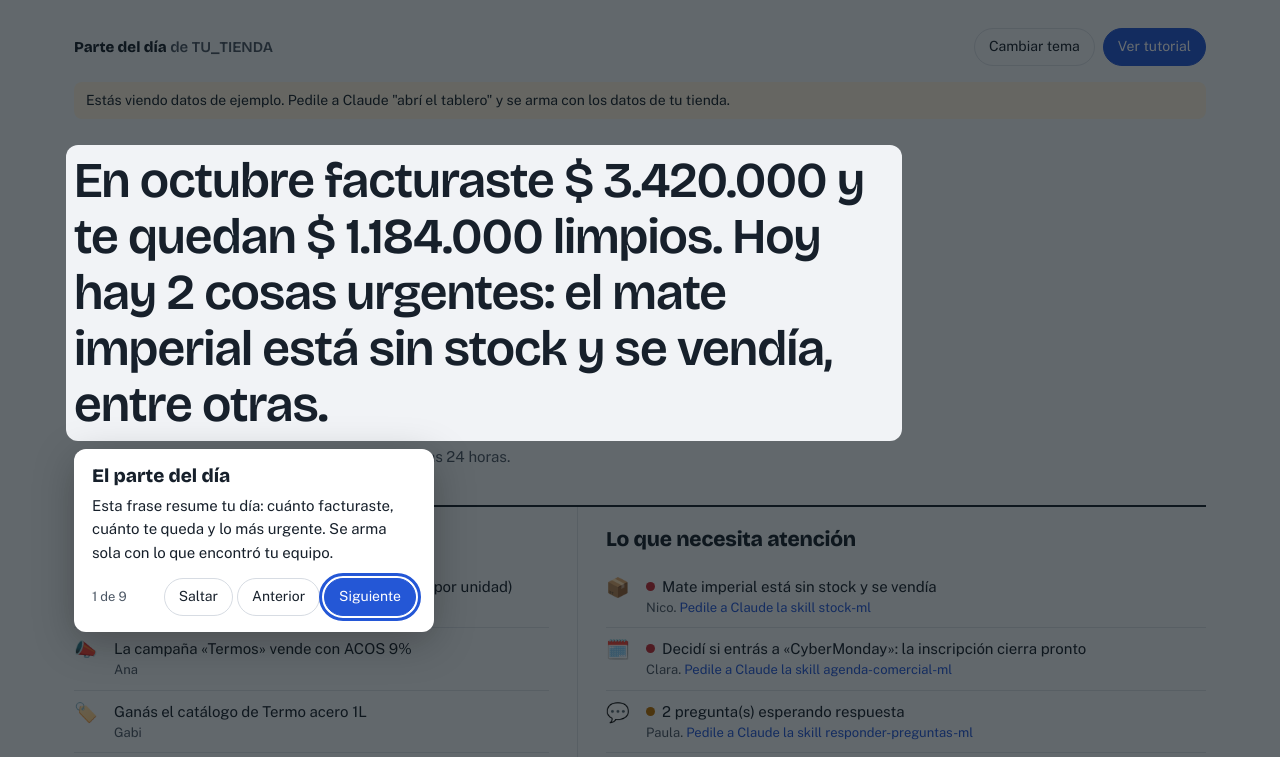
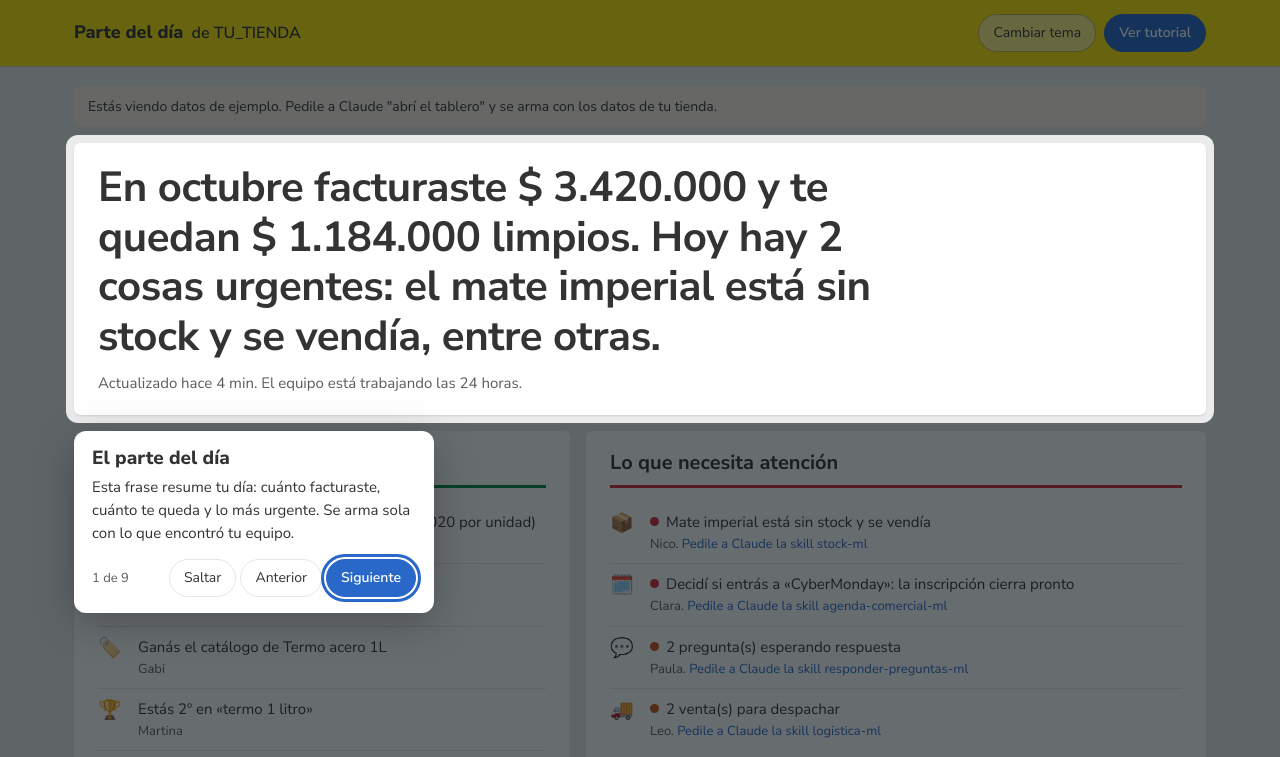
Before and after one commit to kokesaurio/mercadolibre-sellers-mcp-algoritmo-Digital, a website: page panel/tablero.html in a window 1280 px wide. Shown: the top 757 px of the page. Drawn offline with nearby package versions, Linux system fonts and the light colour scheme.

Commit message:
v1.24.0: 🟡 tablero con los colores de MercadoLibre (franja amarilla, azul ML, tarjetas blancas, estados ML) con contraste accesible y colores de gráficos validados en claro y oscuro
Co-Authored-By: Claude Opus 5.5 <noreply@anthropic.com>
Claude-Session: https://claude.ai/code/session_015nMNCE6qKVmqdcWRTLKcgx

```diff
--- a/package.json
+++ b/package.json
@@ -1,6 +1,6 @@
 {
   "name": "@algoritmodigital/meli-sellers-mcp",
-  "version": "1.23.0",
+  "version": "1.24.0",
   "description": "MCP de MercadoLibre para vendedores — conectá tu cuenta a Claude sin servidor propio. 40 herramientas y un equipo de 18 trabajadores que vigilan 24/7 (más su jefe): ventas, publicaciones, preguntas, precios, promociones, competencia.",
   "type": "module",
   "bin": {
--- a/panel/tablero.html
+++ b/panel/tablero.html
@@ -6,53 +6,64 @@
 <title>Parte del día</title>
 <link rel="preconnect" href="https://fonts.googleapis.com">
 <link rel="preconnect" href="https://fonts.gstatic.com" crossorigin>
-<link href="https://fonts.googleapis.com/css2?family=Bricolage+Grotesque:opsz,wght@12..96,400;12..96,600;12..96,800&family=Public+Sans:wght@400;500;600&display=swap" rel="stylesheet">
+<link href="https://fonts.googleapis.com/css2?family=Nunito+Sans:opsz,wght@6..12,400;6..12,600;6..12,700;6..12,800&display=swap" rel="stylesheet">
 <style>
+  /* Colores de MercadoLibre (amarillo, azul, grises y estados), en versiones legibles */
   :root {
-    --tiza: #F1F3F6; --hoja: #FFFFFF; --tinta: #17202B; --tinta-2: #4A5563; --filete: #D7DCE3;
-    --senal: #2457D6; --verde: #107A57; --ambar: #B86E00; --rojo: #C02A35;
-    --verde-suave: #E3F2EC; --ambar-suave: #FBF0DD; --rojo-suave: #F8E3E5; --senal-suave: #E5ECFB;
-    --serie-ventas: #2457D6; --serie-ads: #B0368E;
-    --display: 'Bricolage Grotesque', 'Segoe UI', system-ui, sans-serif;
-    --texto: 'Public Sans', 'Segoe UI', system-ui, sans-serif;
+    --tiza: #EBEBEB; --hoja: #FFFFFF; --tinta: #333333; --tinta-2: #5C5C5C; --filete: #E6E6E6;
+    --amarillo: #FFE600; --sobre-amarillo: #333333;
+    --senal: #2968C8; --azul-ml: #3483FA; --verde: #008A44; --ambar: #C2581E; --rojo: #D12A3C;
+    --verde-suave: #E6F7EE; --ambar-suave: #FFF1E8; --rojo-suave: #FDECEE; --senal-suave: #E3EDFB;
+    --serie-ventas: #3483FA; --serie-ads: #B0368E; --sombra: 0 1px 2px rgba(0,0,0,.12);
+    --display: 'Proxima Nova', 'Nunito Sans', 'Helvetica Neue', Arial, sans-serif;
+    --texto: 'Proxima Nova', 'Nunito Sans', 'Helvetica Neue', Arial, sans-serif;
   }
   @media (prefers-color-scheme: dark) { :root:not([data-tema="claro"]) {
-    --tiza: #0F1A1E; --hoja: #15232A; --tinta: #E8EEF0; --tinta-2: #A7B6BC; --filete: #26383F;
-    --senal: #7FA3FF; --verde: #4CC79A; --ambar: #F0B04F; --rojo: #FF7A82;
-    --verde-suave: #143329; --ambar-suave: #3A2C12; --rojo-suave: #3D1C20; --senal-suave: #1A2A4A; --serie-ventas: #5E86F0; --serie-ads: #D65AAE; } }
+    --tiza: #121212; --hoja: #1F1F1F; --tinta: #EEEEEE; --tinta-2: #B3B3B3; --filete: #333333;
+    --senal: #7EAEFF; --azul-ml: #4C8EF7; --verde: #39C27A; --ambar: #FF9A5C; --rojo: #FF6B78;
+    --verde-suave: #12301F; --ambar-suave: #3A2416; --rojo-suave: #3A1A1E; --senal-suave: #18263D;
+    --serie-ventas: #4C8EF7; --serie-ads: #D65AAE; --sombra: 0 1px 2px rgba(0,0,0,.5); } }
   :root[data-tema="oscuro"] {
-    --tiza: #0F1A1E; --hoja: #15232A; --tinta: #E8EEF0; --tinta-2: #A7B6BC; --filete: #26383F;
-    --senal: #7FA3FF; --verde: #4CC79A; --ambar: #F0B04F; --rojo: #FF7A82;
-    --verde-suave: #143329; --ambar-suave: #3A2C12; --rojo-suave: #3D1C20; --senal-suave: #1A2A4A; --serie-ventas: #5E86F0; --serie-ads: #D65AAE; }
+    --tiza: #121212; --hoja: #1F1F1F; --tinta: #EEEEEE; --tinta-2: #B3B3B3; --filete: #333333;
+    --senal: #7EAEFF; --azul-ml: #4C8EF7; --verde: #39C27A; --ambar: #FF9A5C; --rojo: #FF6B78;
+    --verde-suave: #12301F; --ambar-suave: #3A2416; --rojo-suave: #3A1A1E; --senal-suave: #18263D;
+    --serie-ventas: #4C8EF7; --serie-ads: #D65AAE; --sombra: 0 1px 2px rgba(0,0,0,.5); }
 
   * { box-sizing: border-box; }
   html { -webkit-text-size-adjust: 100%; }
   body { margin: 0; background: var(--tiza); color: var(--tinta); font: 400 16px/1.55 var(--texto); }
-  .pagina { max-width: 1180px; margin: 0 auto; padding: 28px 24px 80px; }
+  .pagina { max-width: 1180px; margin: 0 auto; padding: 20px 24px 60px; }
   a { color: var(--senal); }
   button { font: inherit; color: inherit; }
   :focus-visible { outline: 3px solid var(--senal); outline-offset: 2px; border-radius: 4px; }
 
   /* Cabecera */
-  .cabecera { display: flex; align-items: center; justify-content: space-between; gap: 16px; flex-wrap: wrap; }
-  .sello { font: 600 15px/1.2 var(--display); color: var(--tinta-2); }
-  .sello strong { color: var(--tinta); font-weight: 800; }
+  .banda { background: var(--amarillo); color: var(--sobre-amarillo); box-shadow: 0 1px 0 rgba(0,0,0,.1); }
+  .cabecera { max-width: 1180px; margin: 0 auto; padding: 14px 24px; display: flex; align-items: center; justify-content: space-between; gap: 16px; flex-wrap: wrap; }
+  .sello { font: 600 16px/1.2 var(--display); color: var(--sobre-amarillo); }
+  .sello strong { font-weight: 800; font-size: 18px; margin-right: 4px; }
+  .banda .boton { border-color: rgba(0,0,0,.25); color: var(--sobre-amarillo); background: rgba(255,255,255,.5); }
+  .banda .boton:hover { background: #fff; }
+  .banda .boton.principal { background: #2968C8; border-color: #2968C8; color: #fff; }
+  .tarjeta { background: var(--hoja); border-radius: 6px; box-shadow: var(--sombra); padding: 20px 24px; margin-bottom: 16px; }
   .acciones { display: flex; gap: 8px; }
   .boton { background: transparent; border: 1px solid var(--filete); padding: 7px 14px; border-radius: 999px; cursor: pointer; font-size: 14px; }
   .boton:hover { border-color: var(--tinta-2); }
-  .boton.principal { background: var(--senal); border-color: var(--senal); color: #fff; }
+  .boton.principal { background: #2968C8; border-color: #2968C8; color: #fff; font-weight: 600; }
+  .boton { background: var(--hoja); }
 
   /* La frase */
-  .frase { font: 600 clamp(28px, 4.2vw, 50px)/1.12 var(--display); letter-spacing: -0.02em; margin: 34px 0 12px; max-width: 26ch; }
-  .frase-pie { color: var(--tinta-2); margin: 0 0 36px; font-size: 15px; }
+  .frase { font: 700 clamp(26px, 3.6vw, 42px)/1.18 var(--display); letter-spacing: -0.01em; margin: 0 0 10px; max-width: 32ch; }
+  .frase-pie { color: var(--tinta-2); margin: 0; font-size: 15px; }
   @media (prefers-reduced-motion: no-preference) { .frase { animation: entra 700ms cubic-bezier(.2,.7,.2,1) both; } }
   @keyframes entra { from { opacity: 0; transform: translateY(10px); } to { opacity: 1; transform: none; } }
 
   /* Dos columnas */
-  .balance { display: grid; grid-template-columns: 1fr 1.25fr; gap: 0; border-top: 2px solid var(--tinta); }
-  .columna { padding: 20px 28px 26px 0; }
-  .columna + .columna { padding: 20px 0 26px 28px; border-left: 1px solid var(--filete); }
-  h2 { font: 800 21px/1.2 var(--display); margin: 0 0 14px; letter-spacing: -0.01em; }
+  .balance { display: grid; grid-template-columns: 1fr 1.25fr; gap: 16px; margin-bottom: 16px; }
+  .columna { background: var(--hoja); border-radius: 6px; box-shadow: var(--sombra); padding: 20px 24px; }
+  .columna h2 { padding-bottom: 10px; border-bottom: 3px solid var(--verde); }
+  .columna + .columna h2 { border-bottom-color: var(--rojo); }
+  h2 { font: 700 20px/1.2 var(--display); margin: 0 0 14px; }
   .lista { list-style: none; margin: 0; padding: 0; }
   .lista li { display: grid; grid-template-columns: 30px 1fr; gap: 10px; padding: 9px 0; border-bottom: 1px solid var(--filete); }
   .lista li:last-child { border-bottom: 0; }
@@ -65,11 +76,11 @@
   .vacio { color: var(--tinta-2); font-size: 15px; padding: 8px 0; }
 
   /* Números */
-  .numeros { display: grid; grid-template-columns: repeat(auto-fit, minmax(170px, 1fr)); border-top: 1px solid var(--filete); border-bottom: 1px solid var(--filete); margin: 8px 0 44px; }
+  .numeros { display: grid; grid-template-columns: repeat(auto-fit, minmax(170px, 1fr)); background: var(--hoja); border-radius: 6px; box-shadow: var(--sombra); padding: 4px 8px; margin: 0 0 16px; }
   .numero { padding: 18px 18px 16px 0; }
   .numero + .numero { padding-left: 18px; border-left: 1px solid var(--filete); }
   .numero .t { font-size: 13px; color: var(--tinta-2); }
-  .numero .v { font: 800 clamp(22px, 2.3vw, 30px)/1.1 var(--display); white-space: nowrap; margin: 4px 0 2px; font-variant-numeric: tabular-nums; letter-spacing: -0.02em; }
+  .numero .v { font: 700 clamp(22px, 2.3vw, 30px)/1.1 var(--display); white-space: nowrap; margin: 4px 0 2px; font-variant-numeric: tabular-nums; letter-spacing: -0.02em; }
   .numero .d { font-size: 13px; color: var(--tinta-2); }
   .numero.verde .v { color: var(--verde); } .numero.ambar .v { color: var(--ambar); } .numero.rojo .v { color: var(--rojo); }
 
@@ -77,7 +88,7 @@
   .hoy { display: grid; grid-template-columns: 1fr 1fr; gap: 44px; margin: 4px 0 18px; }
   .hoy .t { font-size: 14px; color: var(--tinta-2); display: flex; align-items: center; gap: 8px; }
   .hoy .clave { width: 12px; height: 12px; border-radius: 3px; display: inline-block; }
-  .hoy .v { font: 800 clamp(34px, 4.6vw, 52px)/1.05 var(--display); letter-spacing: -0.02em; font-variant-numeric: tabular-nums; margin: 4px 0; white-space: nowrap; }
+  .hoy .v { font: 700 clamp(34px, 4.6vw, 52px)/1.05 var(--display); letter-spacing: -0.02em; font-variant-numeric: tabular-nums; margin: 4px 0; white-space: nowrap; }
   .hoy .d { font-size: 14px; color: var(--tinta-2); }
   .graficos { display: grid; grid-template-columns: 1fr 1fr; gap: 44px; }
   .grafico { margin: 0; }
@@ -94,14 +105,14 @@
   .lienzo .sin-datos { font-size: 14px; color: var(--tinta-2); padding: 70px 0; text-align: center; border: 1px dashed var(--filete); border-radius: 8px; }
   .tip { position: fixed; z-index: 30; pointer-events: none; background: var(--tinta); color: var(--tiza); border-radius: 8px; padding: 8px 11px; font-size: 13px; line-height: 1.45; box-shadow: 0 6px 24px rgba(0,0,0,.2); display: none; max-width: 240px; }
   .tip b { font-size: 15px; font-variant-numeric: tabular-nums; }
-  #tabla-dia { margin-top: 18px; max-height: 360px; overflow: auto; background: var(--hoja); border-radius: 10px; padding: 4px 14px; }
+  #tabla-dia { margin-top: 18px; max-height: 360px; overflow: auto; border: 1px solid var(--filete); border-radius: 6px; padding: 4px 14px; }
   @media (max-width: 860px) { .hoy, .graficos { grid-template-columns: 1fr; gap: 24px; } }
 
   /* Planilla del equipo */
-  .bloque { margin: 0 0 44px; }
+  .bloque { background: var(--hoja); border-radius: 6px; box-shadow: var(--sombra); padding: 20px 24px; margin: 0 0 16px; }
   .bloque-cab { display: flex; align-items: baseline; justify-content: space-between; gap: 12px; flex-wrap: wrap; margin-bottom: 10px; }
   .bloque-cab p { margin: 0; color: var(--tinta-2); font-size: 14px; }
-  .planilla { width: 100%; border-collapse: collapse; background: var(--hoja); border-radius: 10px; overflow: hidden; }
+  .planilla { width: 100%; border-collapse: collapse; }
   .planilla th { text-align: left; font: 600 13px/1.3 var(--texto); color: var(--tinta-2); padding: 10px 14px; border-bottom: 1px solid var(--filete); }
   .planilla td { padding: 0; border-bottom: 1px solid var(--filete); vertical-align: top; }
   .planilla tr:last-child td { border-bottom: 0; }
@@ -109,19 +120,20 @@
   .fila-btn:hover { background: var(--senal-suave); }
   .persona { display: flex; gap: 10px; align-items: flex-start; }
   .persona .e { font-size: 22px; line-height: 1; }
-  .persona b { font: 800 16px/1.2 var(--display); display: block; }
+  .persona b { font: 700 16px/1.2 var(--display); display: block; }
   .persona small { color: var(--tinta-2); font-size: 13px; }
   .estado { font-size: 13px; color: var(--tinta-2); }
   .estado .punto { display: inline-block; width: 8px; height: 8px; border-radius: 50%; background: var(--verde); margin-right: 6px; }
   .estado.pausa .punto { background: var(--tinta-2); } .estado.error .punto { background: var(--rojo); }
   .novedad { font-size: 14px; }
   .contador { justify-self: end; font: 800 15px/1 var(--display); color: var(--tinta-2); }
-  .contador.hay { color: #fff; background: var(--rojo); border-radius: 999px; padding: 4px 9px; }
+  .contador.hay { color: #fff; background: #D12A3C; border-radius: 999px; padding: 4px 9px; }
 
   /* Lo que viene + evolución */
-  .doble { display: grid; grid-template-columns: 1fr 1fr; gap: 44px; margin-bottom: 44px; }
+  .doble { display: grid; grid-template-columns: 1fr 1fr; gap: 16px; margin-bottom: 16px; }
+  .doble > section { background: var(--hoja); border-radius: 6px; box-shadow: var(--sombra); padding: 20px 24px; }
   .viene li { grid-template-columns: 70px 1fr; }
-  .fecha { font: 800 15px/1.3 var(--display); }
+  .fecha { font: 700 15px/1.3 var(--display); color: var(--senal); }
   .decision { font-size: 13px; }
   .decision.pendiente { color: var(--ambar); font-weight: 600; } .decision.si { color: var(--verde); } .decision.no { color: var(--tinta-2); }
   .series { display: grid; grid-template-columns: 1fr 1fr; gap: 18px 24px; }
@@ -134,7 +146,7 @@
   /* Bitácora */
   .filtros { display: flex; flex-wrap: wrap; gap: 6px; margin-bottom: 12px; }
   .chip { border: 1px solid var(--filete); background: var(--hoja); border-radius: 999px; padding: 4px 11px; font-size: 13px; cursor: pointer; }
-  .chip[aria-pressed="true"] { background: var(--tinta); color: var(--tiza); border-color: var(--tinta); }
+  .chip[aria-pressed="true"] { background: var(--senal-suave); color: var(--senal); border-color: var(--senal); font-weight: 700; }
   .bitacora li { grid-template-columns: 30px 1fr 92px; }
   .bitacora li.mas { grid-template-columns: 30px 1fr; border-bottom: 0; }
   .hora { font-size: 13px; color: var(--tinta-2); text-align: right; font-variant-numeric: tabular-nums; }
@@ -167,23 +179,24 @@
   .tour-paso { font-size: 13px; color: var(--tinta-2); }
 
   .oculto { position: absolute; width: 1px; height: 1px; overflow: hidden; clip: rect(0 0 0 0); white-space: nowrap; }
-  .demo { background: var(--ambar-suave); color: var(--tinta); border-radius: 8px; padding: 8px 12px; font-size: 14px; margin-top: 16px; }
+  .demo { background: var(--ambar-suave); color: var(--tinta); border-radius: 6px; padding: 10px 14px; font-size: 14px; margin-bottom: 16px; }
 
   @media (max-width: 860px) {
     .balance { grid-template-columns: 1fr; }
-    .columna, .columna + .columna { padding: 18px 0; border-left: 0; }
-    .columna + .columna { border-top: 1px solid var(--filete); }
+    .columna, .columna + .columna { padding: 16px; }
     .doble { grid-template-columns: 1fr; }
     .fila-btn { grid-template-columns: 1fr auto; }
     .fila-btn .estado, .fila-btn .novedad { grid-column: 1 / -1; }
     .numero + .numero { border-left: 0; padding-left: 0; }
     .numero { border-bottom: 1px solid var(--filete); }
-    .pagina { padding: 20px 16px 60px; }
+    .pagina { padding: 12px 12px 48px; }
+    .bloque, .tarjeta, .doble > section, .numeros { padding: 16px; }
+    .cabecera { padding: 12px 16px; }
   }
 </style>
 </head>
 <body>
-<div class="pagina">
+<header class="banda">
   <div class="cabecera">
     <div class="sello" id="sello"></div>
     <div class="acciones">
@@ -191,9 +204,13 @@
       <button class="boton principal" id="btn-tour" type="button">Ver tutorial</button>
     </div>
   </div>
+</header>
+<div class="pagina">
   <div id="aviso-demo"></div>
-  <p class="frase" id="frase" data-tour="frase"></p>
-  <p class="frase-pie" id="frase-pie"></p>
+  <section class="tarjeta" data-tour="frase" aria-label="Resumen del día">
+    <p class="frase" id="frase"></p>
+    <p class="frase-pie" id="frase-pie"></p>
+  </section>
 
   <section class="balance" aria-label="Balance del día">
     <div class="columna" data-tour="funciona">
```
Also changed, not shown: CHANGELOG.md, README.md.
